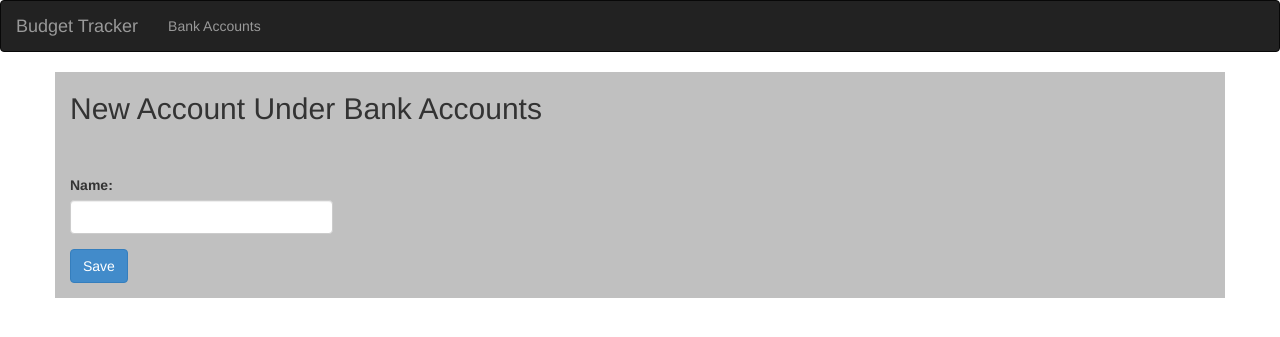
After one commit to jeffrpowell/budgettracker, a Django app: page /budget/account/add/1/ in a window 1280 px wide. The commit adds this page. Shown: the top 337 px of the page. Run offline with Django 3.2, Linux system fonts and the light colour scheme; data comes from the database, SQL or seed files in the repository; both versions use the stored data as it was after the commit; parts of the project's set-up code (start-up, migrations or seed data) failed here and were passed over.

Commit message:
Add account system in place

```diff
--- a/budget/models.py
+++ b/budget/models.py
@@ -42,3 +42,8 @@ class NullAccountTransactionForm(ModelForm):
 			bank_category = AccountCategory.objects.get(name='Bank Accounts')
 			self.fields['from_account'].queryset = Account.objects.filter(category=bank_category)
 			self.fields['to_account'].queryset = Account.objects.filter(category=bank_category)
+
+class AddAccountForm(ModelForm):
+	class Meta:
+		model = Account
+		fields = ['name']
--- /dev/null
+++ b/budget/templates/budget/addaccount.html
@@ -0,0 +1,29 @@
+{% extends "budget/base.html" %}
+
+{% block breadcrumb %}
+	<li><a href="{% url 'budget:category' category.id %}">{{ category.name }}</a></li>
+{% endblock %}
+
+{% block content %}
+	<div class="row">
+		<div class="col-xs-12">
+			<h2>New Account Under {{ category.name }}</h2>
+			<br /><br />
+		</div>
+	</div>
+	<div class="row">
+		<div class="col-xs-3">
+			{% if error_message %}<p>{{ error_message }}</p>{% endif %}
+			<form role="form" action="{% url 'budget:addaccount' category.id %}" method="post">
+				{% csrf_token %}
+				<div class="form-group">
+					<label for="id_name">Name:</label>
+					<input type="text" name="name" maxlength="200" id="id_name" class="form-control">
+				</div>
+				<div class="form-group">
+					<input type="submit" class="btn btn-primary" value="Save" />
+				</div>
+			</form>
+		</div>
+	</div>
+{% endblock %}
--- a/budget/templates/budget/index.html
+++ b/budget/templates/budget/index.html
@@ -66,7 +66,8 @@
 						<table class="table table-bordered panel-body">
 						<tr><th>Category</th><th>Projected</th><th>Actual</th><th>Difference</th><th>Actions</th></tr>
 						{% for category in income_categories.categories %}
-							<tr><td colspan="5"><h4>{{ category.cat.name }}</h4></td></tr>
+							<tr><td colspan="4"><h4><a href="{% url 'budget:category' category.cat.id %}">{{ category.cat.name }}</a></h4></td>
+								<td><a href="{% url 'budget:addaccount' category.cat.id %}">Add Account</a></td></tr>
 							{% for acct in category.accounts %}
 								<tr>
 									<td><a href="{% url 'budget:account' acct.acct.id %}">{{ acct.acct.name }}</a></td>
@@ -96,7 +97,8 @@
 						<table class="table table-bordered panel-body">
 						<tr><th>Category</th><th>Projected</th><th>Actual</th><th>Difference</th><th>Actions</th></tr>
 						{% for category in expense_categories.categories %}
-							<tr><td colspan="5"><h4>{{ category.cat.name }}</h4></td></tr>
+							<tr><td colspan="4"><h4><a href="{% url 'budget:category' category.cat.id %}">{{ category.cat.name }}</a></h4></td>
+								<td><a href="{% url 'budget:addaccount' category.cat.id %}">Add Account</a></td></tr>
 							{% for acct in category.accounts %}
 								<tr>
 									<td><a href="{% url 'budget:account' acct.acct.id %}">{{ acct.acct.name }}</a></td>
--- a/budget/urls.py
+++ b/budget/urls.py
@@ -8,6 +8,7 @@ urlpatterns = patterns('',
     url(r'^transaction/(?P<tid>\d+)/$', views.transaction, name='transaction'),
     url(r'^account/(?P<aid>\d+)/$', views.account, name='account'),
     url(r'^account/(?P<aid>\d+)/date/(?P<month>\w+)/(?P<year>\d+)/$', views.account, name='account'),
+    url(r'^account/add/(?P<cid>\d+)/$', views.addaccount, name='addaccount'),
     url(r'^addtransaction/$', views.addtransaction, name='addtransaction'),
     url(r'^addtransaction/(?P<to_account>\d+)/$', views.addtransaction, name='addtransaction'),
     url(r'^banktransaction/$', views.banktransaction, name='banktransaction'),
--- a/budget/views.py
+++ b/budget/views.py
@@ -5,7 +5,7 @@ from decimal import Decimal
 from django.core.serializers import serialize
 from django.utils import simplejson as json
 
-from budget.models import Transaction, Account, AccountCategory, TransactionForm, NullAccountTransactionForm
+from budget.models import Transaction, Account, AccountCategory, TransactionForm, NullAccountTransactionForm, AddAccountForm
 import datetime
 
 def month_abbr_to_int(month):
@@ -151,6 +151,22 @@ def account(request, aid, month=None, year=None):
     	'year': year,
     })
 
+def addaccount(request, cid=None):
+    context = {}
+    if request.method == 'POST':
+        form = AddAccountForm(request.POST)
+        if form.is_valid():
+            f = AddAccountForm(request.POST)
+            acct = f.save(commit = False)
+            acct.category = AccountCategory.objects.get(pk=cid)
+            acct.balance = 0
+            acct.save()
+            return HttpResponseRedirect('/budget/')
+    else:
+        context['form'] = AddAccountForm()
+        context['category'] = get_object_or_404(AccountCategory, pk=cid)
+   	return render(request, 'budget/addaccount.html', context)
+
 def category(request, cid):
 	category = get_object_or_404(AccountCategory, pk=cid)
 	accounts = Account.objects.filter(category=category)
```
Also changed, not shown: db.sqlite3 (added), 9 other files.
